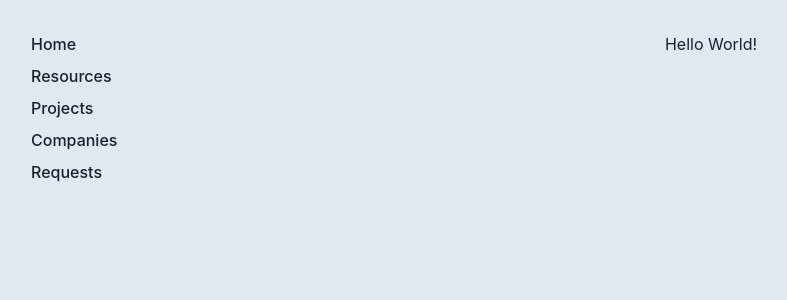
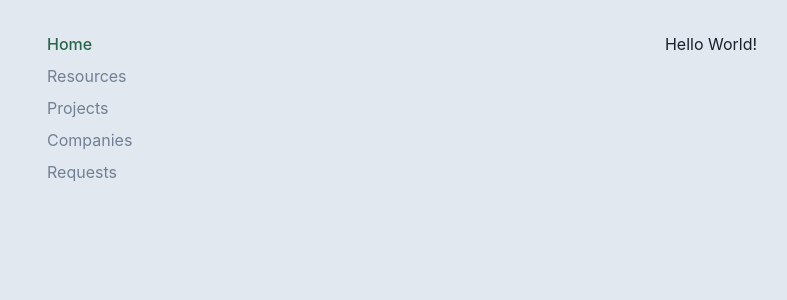
Before and after one commit to m-jimenez127/workshop, a React (Vite) app: page / in a window 1280 px wide. Shown: the top 300 px of the page, without its empty margins (1-788 px from the left). Built offline with nearby package versions, Linux system fonts and the light colour scheme.

Commit message:
Color on Active Navigation Item

```diff
--- a/src/App.jsx
+++ b/src/App.jsx
@@ -1,20 +1,13 @@
-import { Box, ChakraProvider, Flex, Stack } from "@chakra-ui/react";
-import { Link, Outlet } from "react-router-dom";
+import { Box, ChakraProvider, Flex } from "@chakra-ui/react";
+import { Outlet } from "react-router-dom";
 import theme from "./theme";
+import SideNav from "./components/SideNav";
 
 function App() {
   return (
     <ChakraProvider theme={theme}>
       <Flex>
-        <Box minW={36}>
-          <Stack>
-            <Link to="/">Home</Link>
-            <Link to="/resources">Resources</Link>
-            <Link to="/projects">Projects</Link>
-            <Link to="/companies">Companies</Link>
-            <Link to="/requests">Requests</Link>
-          </Stack>
-        </Box>
+        <SideNav />
         <Box flexGrow={1}>
           <Outlet />
         </Box>
--- /dev/null
+++ b/src/components/SideNav/index.jsx
@@ -0,0 +1,32 @@
+import { Box, Container, Stack, Link as ChakraLink } from "@chakra-ui/react";
+import navRoutes from "../../navRoutes";
+import { Link, useLocation } from "react-router-dom";
+
+const SideNav = () => {
+  const location = useLocation();
+  const { pathname } = location;
+
+  return (
+    <Container w={36}>
+      <Stack>
+        {navRoutes.map((nav, navIndex) => (
+          <Box key={`navigation-${navIndex}`}>
+            <ChakraLink
+              as={Link}
+              to={nav.to}
+              _hover={{ color: "green.700" }}
+              color={pathname == nav.to ? "green.700" : "gray.500"}
+              fontWeight={pathname == nav.to ? "medium" : "normal"}
+            >
+              {nav.label}
+            </ChakraLink>
+          </Box>
+        ))}
+      </Stack>
+    </Container>
+  );
+};
+
+SideNav.propTypes = {};
+
+export default SideNav;
--- /dev/null
+++ b/src/navRoutes.jsx
@@ -0,0 +1,9 @@
+const navRoutes = [
+  { to: "/", label: "Home" },
+  { to: "/resources", label: "Resources" },
+  { to: "/projects", label: "Projects" },
+  { to: "/companies", label: "Companies" },
+  { to: "/requests", label: "Requests" },
+];
+
+export default navRoutes;
```
